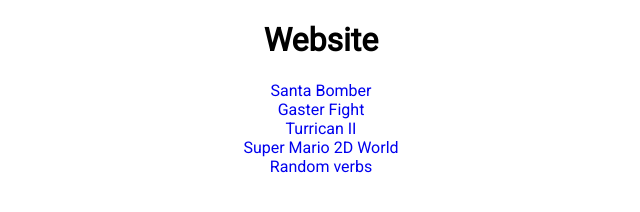
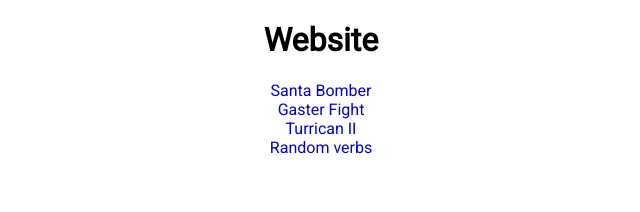
Before and after one commit to FroggyGamer42/stuff2, a plain HTML site: page index.html in a window 1280 px wide. Shown: the whole page, without its empty margins (319-959 px from the left). Drawn offline with Linux system fonts and the light colour scheme.

Commit message:
Got rid of 2d world

```diff
--- a/index.html
+++ b/index.html
@@ -12,7 +12,6 @@
 		<li><a href="SantaBomber.html">Santa Bomber</a></li>
 		<li><a href="Gfight.html">Gaster Fight</a></li>
 		<li><a href="TurricanII.html">Turrican II</a></li>
-		<li><a href="SuperM.html">Super Mario 2D World</a></li>
 		<li><a href="verb.html">Random verbs</a></li>
 	</ul>
 </body>
```
